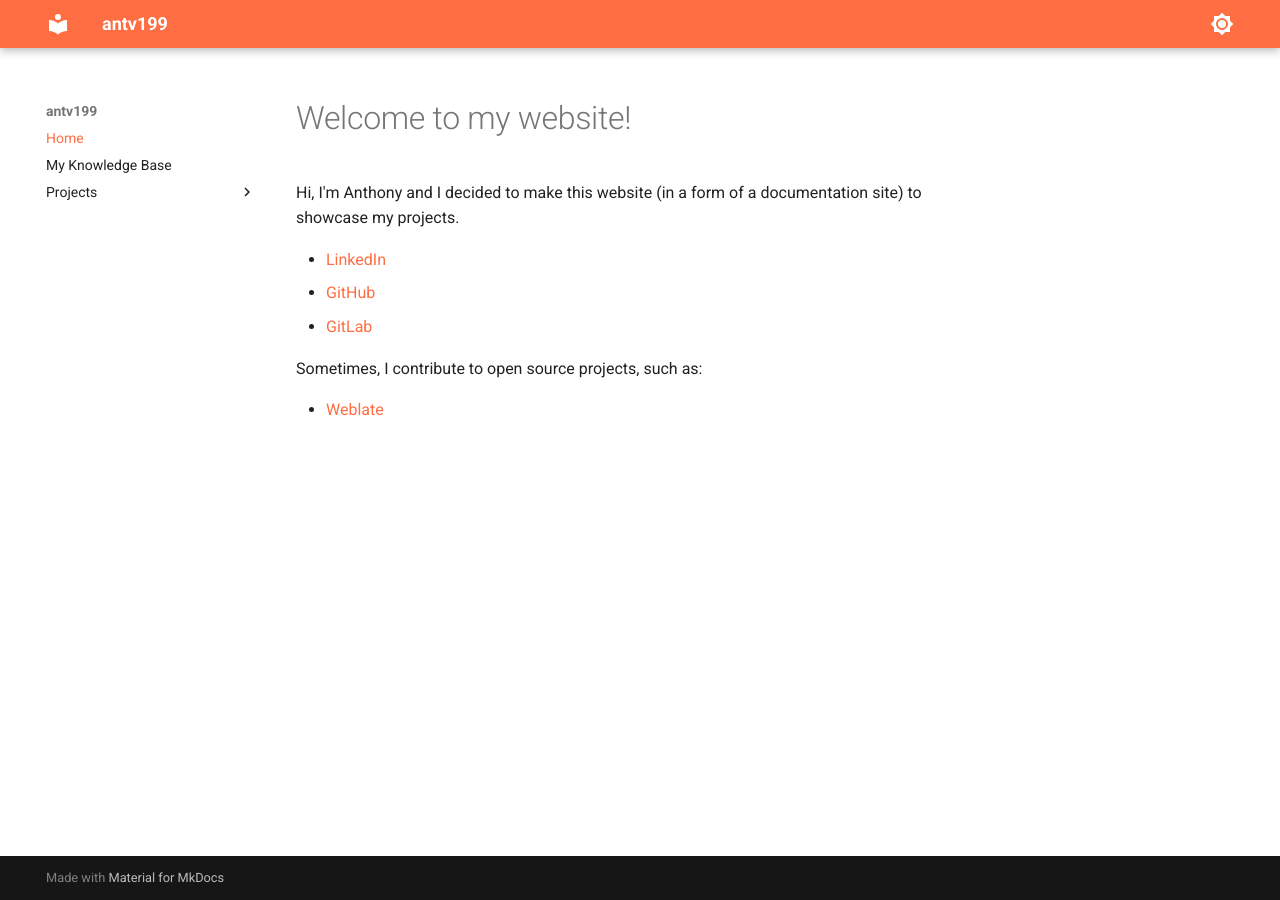
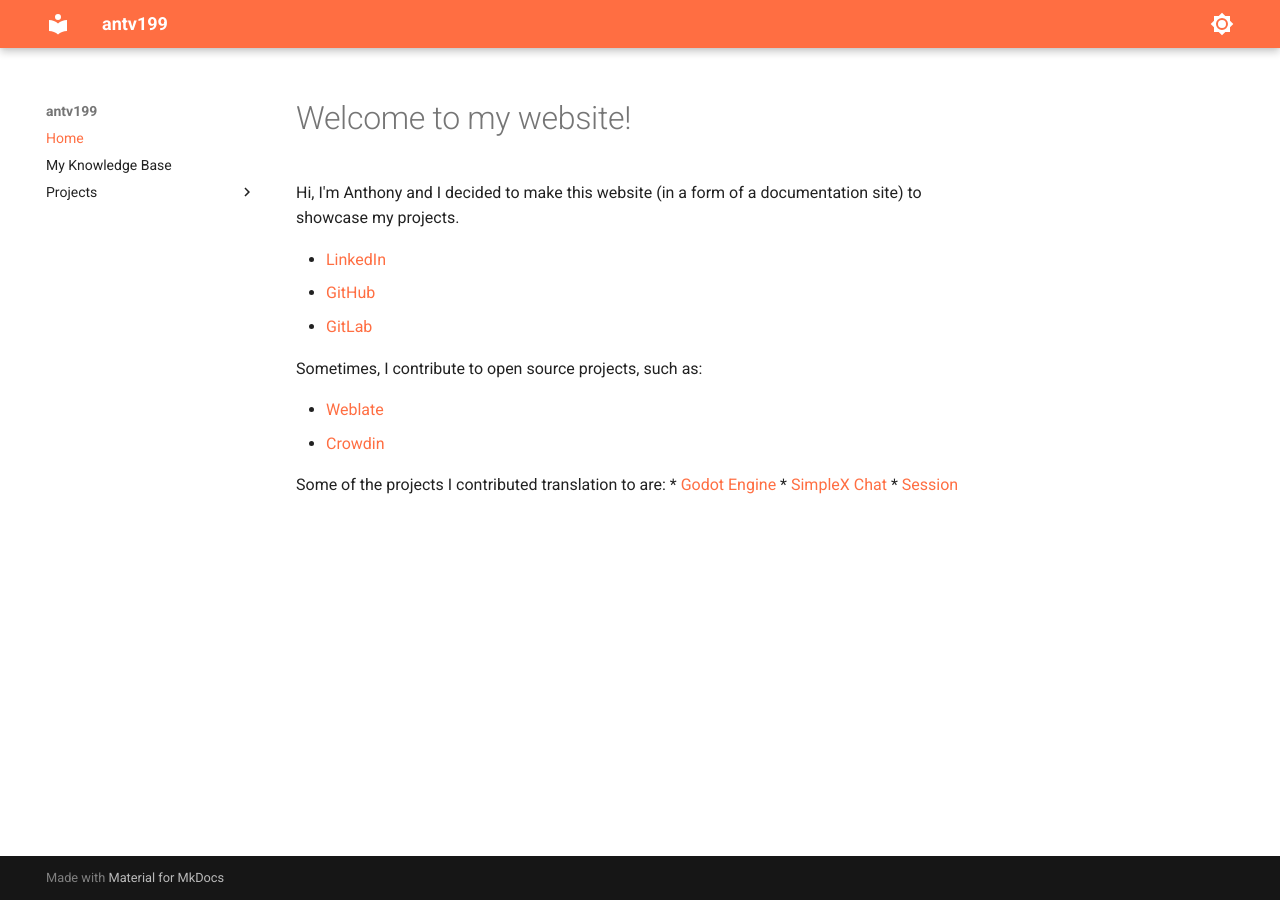
Before and after one commit to antv199/antv199.github.io, an MkDocs documentation site: the page built from docs/index.md, in a window 1280 px wide. Built offline with MkDocs 1.6.1 and Material for MkDocs 9.7.7, drawn with Linux system fonts in a browser that asks for light colours; plug-ins that fetch from the network failed and are left out.

Commit message:
Update contribution list in index.md

```diff
--- a/docs/index.md
+++ b/docs/index.md
@@ -9,3 +9,9 @@ Hi, I'm Anthony and I decided to make this website (in a form of a documentation
 Sometimes, I contribute to open source projects, such as:
 
 * [Weblate](https://www.kaggle.com/antv159)
+* [Crowdin](https://crowdin.com/profile/antv199)
+
+Some of the projects I contributed translation to are:
+* [Godot Engine](https://hosted.weblate.org/projects/godot-engine/)
+* [SimpleX Chat](https://hosted.weblate.org/projects/simplex-chat/)
+* [Session](https://crowdin.com/project/session-crossplatform-strings)
```
